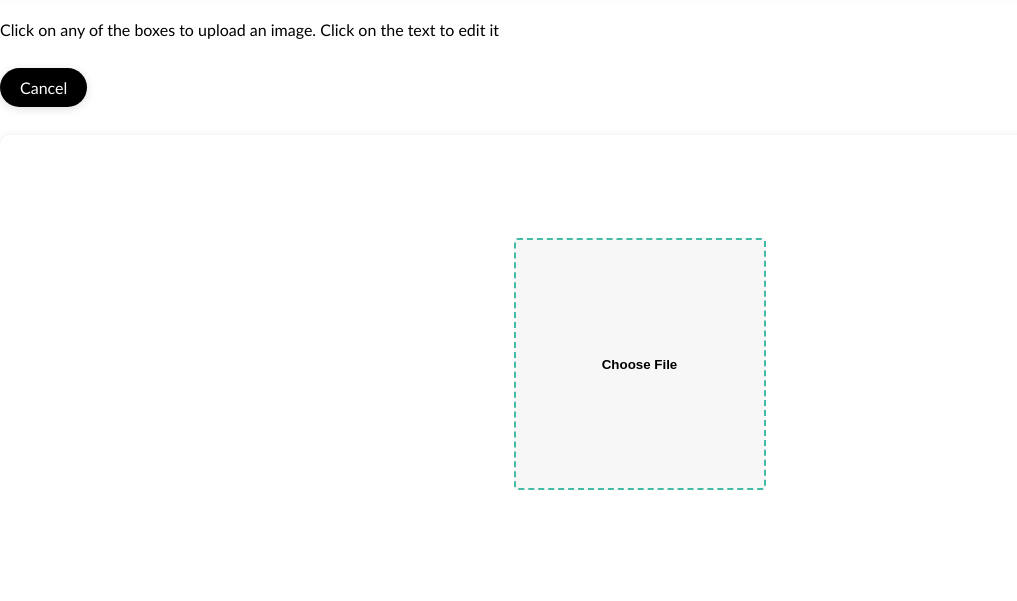
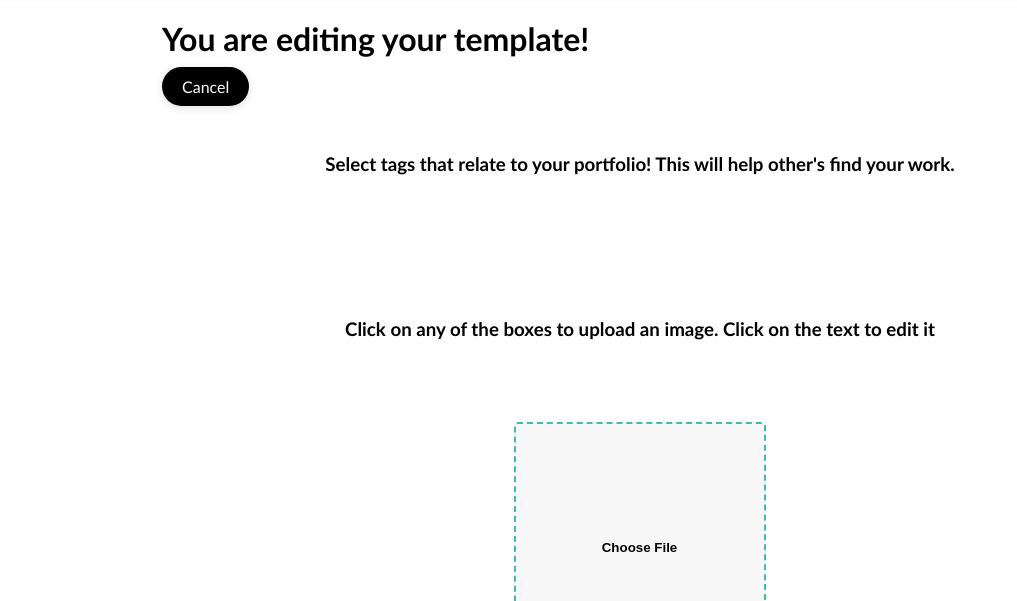
Before and after one commit to Zinzed/Final-Project, a Django app: template IMD2009A/portfolio_project/Artfolio/templates/newTemplate.html in a window 1280 px wide. Shown: the part 102-703 px from the top of the page, without its empty margins (0-1017 px from the left). Run offline with Django 5.2, Linux system fonts and the light colour scheme; the template is opened without the code that fills it, so the values that code supplies are empty, except form fields; tables that the repository leaves empty hold one stand-in row (values such as "Sample post"); form fields are guessed from the names that the template uses.

Commit message:
updating newTemplate.html to match editTemplate.html

```diff
--- a/IMD2009A/portfolio_project/Artfolio/templates/newTemplate.html
+++ b/IMD2009A/portfolio_project/Artfolio/templates/newTemplate.html
@@ -29,17 +29,24 @@
         </header>
     <main>
         <div>
-            <h1>You have chosen to edit template one</h1>
-            <br>
-            <p>Click on any of the boxes to upload an image. Click on the text to edit it</p>
-            <br>
-            <a href="{% url 'selectTemplate' %}" class="cancel-link">Cancel</a>
-            <br><br><br>
-        </div>
+                <br><br><br>
+                <h1>You are editing your template!</h1>
+                <br>
+                <a href="{% url 'main' %}" class="cancel-link">Cancel</a>
+                <br><br><br>
+            </div>
 
-        <div class = "container">
+
            <form class="centered-form" method="post" enctype="multipart/form-data">
-                {% csrf_token %}
+               {% csrf_token %}
+
+               <h3 class="filter-text">Select tags that relate to your portfolio! This will help other's find your work.</h3>
+               <div class="filter-section">
+                 {{ templateForm.filterTags }}
+               </div>
+
+               <br>
+               <h3>Click on any of the boxes to upload an image. Click on the text to edit it</h3>
 
                 <!--Project 1 -->
         <div class="project">
@@ -136,7 +143,7 @@
                 </div>
                 <div class="progress-image">
                     {{ templateForm.p4ProgressImg3 }}
-                    {{ templateForm.4ProgressCap3 }}
+                    {{ templateForm.p4ProgressCap3 }}
                 </div>
             </div>
         </div>
```
